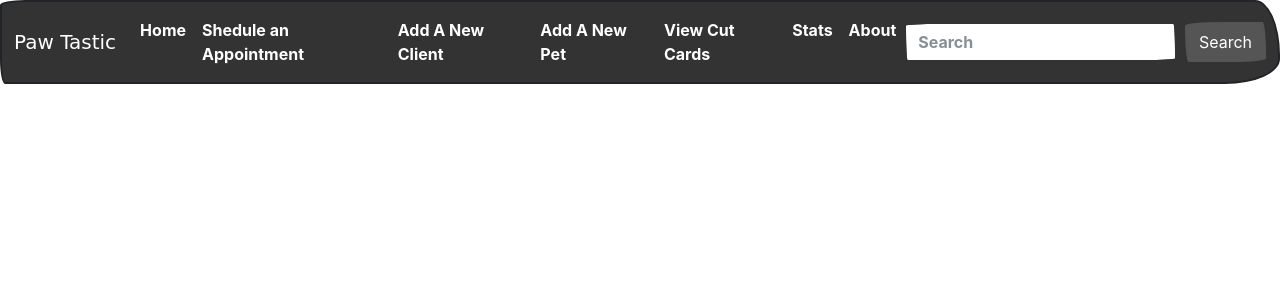
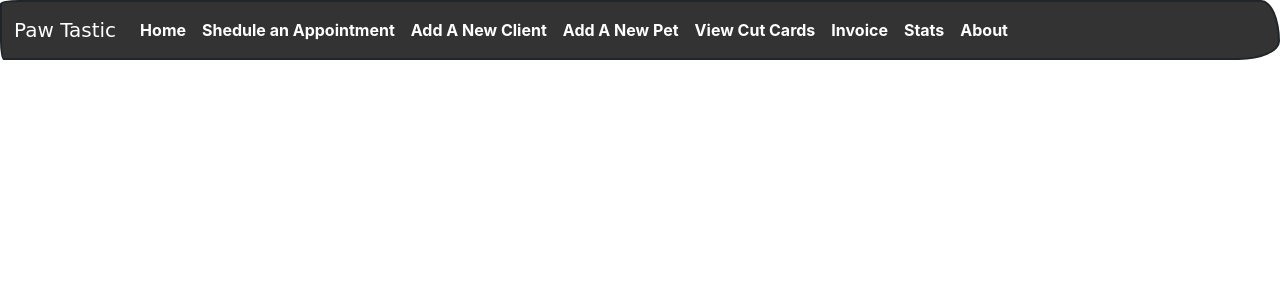
Before and after one commit to CodiChun/PawTastic, a PHP site: page /about.html in a window 1280 px wide. Shown: the top 300 px of the page. Run offline with PHP 8.4, Linux system fonts and the light colour scheme; some web fonts are replaced.

Commit message:
removed search

```diff
--- a/Appointment.php
+++ b/Appointment.php
@@ -58,10 +58,6 @@
 </li>
 -->
             </ul>
-            <form class="d-flex">
-                <input class="form-control me-sm-2" type="search" placeholder="Search">
-                <button class="btn btn-secondary my-2 my-sm-0" type="submit">Search</button>
-            </form>
         </div>
     </div>
 </nav>
--- a/about.html
+++ b/about.html
@@ -34,9 +34,10 @@
                     <a class="nav-link" href="newPet.php">Add A New Pet</a>
                 </li>
                 <li class="nav-item">
-                    <a class="nav-link" href="viewCutCards.php">View Cut Cards
-                        <span class="visually-hidden">(current)</span>
-                    </a>
+                    <a class="nav-link" href="viewCutCards.php">View Cut Cards</a>
+                </li>
+                <li class="nav-item">
+                    <a class="nav-link" href="invoice.php">Invoice</a>
                 </li>
                 <li class="nav-item">
                     <a class="nav-link" href="stats.php">Stats</a>
@@ -46,10 +47,6 @@
                 </li>
 
             </ul>
-            <form class="d-flex">
-                <input class="form-control me-sm-2" type="search" placeholder="Search">
-                <button class="btn btn-secondary my-2 my-sm-0" type="submit">Search</button>
-            </form>
         </div>
     </div>
 </nav>
--- a/addClient.php
+++ b/addClient.php
@@ -47,10 +47,6 @@
                     </li>
 
                 </ul>
-                <form class="d-flex">
-                    <input class="form-control me-sm-2" type="search" placeholder="Search">
-                    <button class="btn btn-secondary my-2 my-sm-0" type="submit">Search</button>
-                </form>
             </div>
         </div>
     </nav>
--- a/invoice.php
+++ b/invoice.php
@@ -45,10 +45,6 @@
                         </li>
 
                     </ul>
-                    <form class="d-flex">
-                        <input class="form-control me-sm-2" type="search" placeholder="Search">
-                        <button class="btn btn-secondary my-2 my-sm-0" type="submit">Search</button>
-                    </form>
                 </div>
             </div>
         </nav>
--- a/newPet.php
+++ b/newPet.php
@@ -47,10 +47,6 @@
                     </li>
 
                 </ul>
-                <form class="d-flex">
-                    <input class="form-control me-sm-2" type="search" placeholder="Search">
-                    <button class="btn btn-secondary my-2 my-sm-0" type="submit">Search</button>
-                </form>
             </div>
         </div>
     </nav>
--- a/stats.php
+++ b/stats.php
@@ -56,10 +56,6 @@
 </li>
 -->
                     </ul>
-                    <form class="d-flex">
-                        <input class="form-control me-sm-2" type="search" placeholder="Search">
-                        <button class="btn btn-secondary my-2 my-sm-0" type="submit">Search</button>
-                    </form>
                 </div>
             </div>
         </nav>
--- a/viewCutCards.php
+++ b/viewCutCards.php
@@ -45,10 +45,6 @@
                         </li>
 
                     </ul>
-                    <form class="d-flex">
-                        <input class="form-control me-sm-2" type="search" placeholder="Search">
-                        <button class="btn btn-secondary my-2 my-sm-0" type="submit">Search</button>
-                    </form>
                 </div>
             </div>
         </nav>
```
